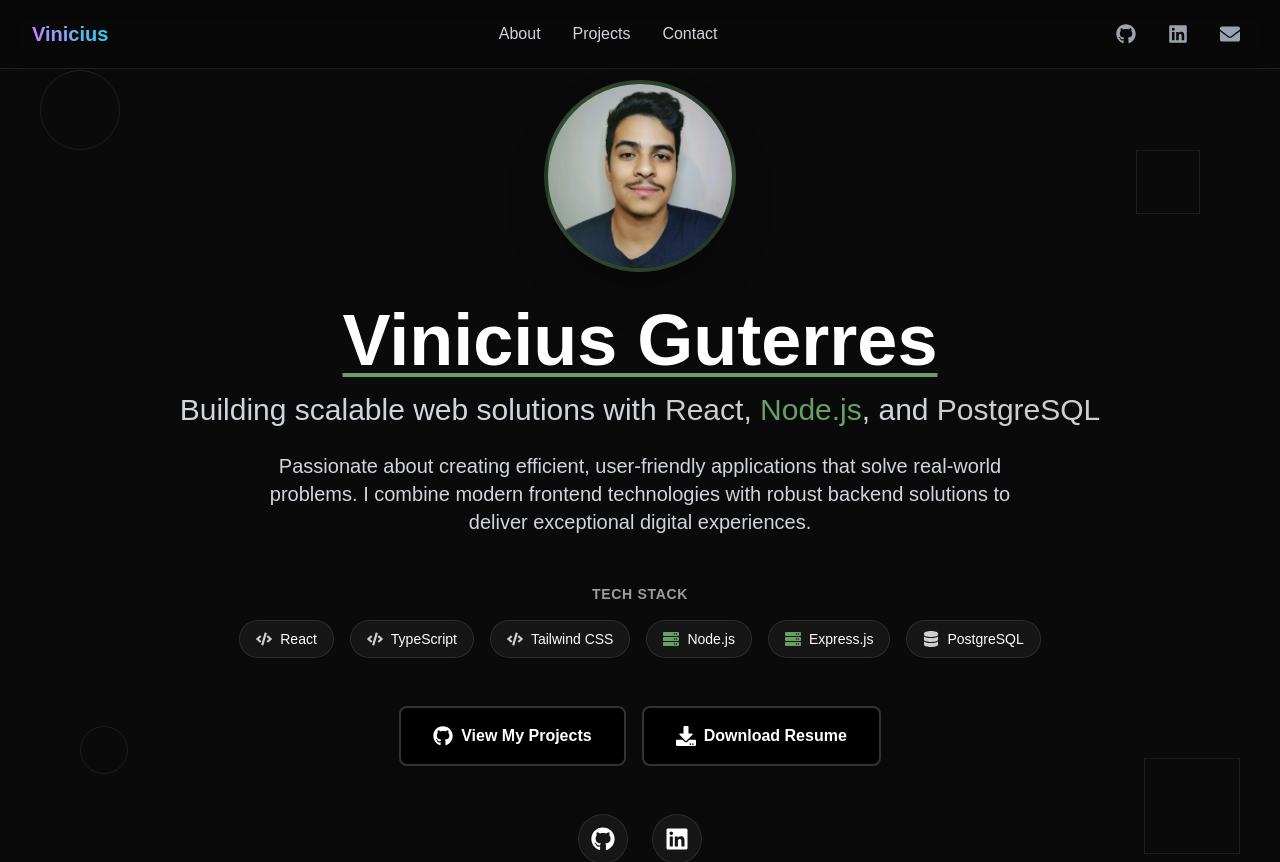
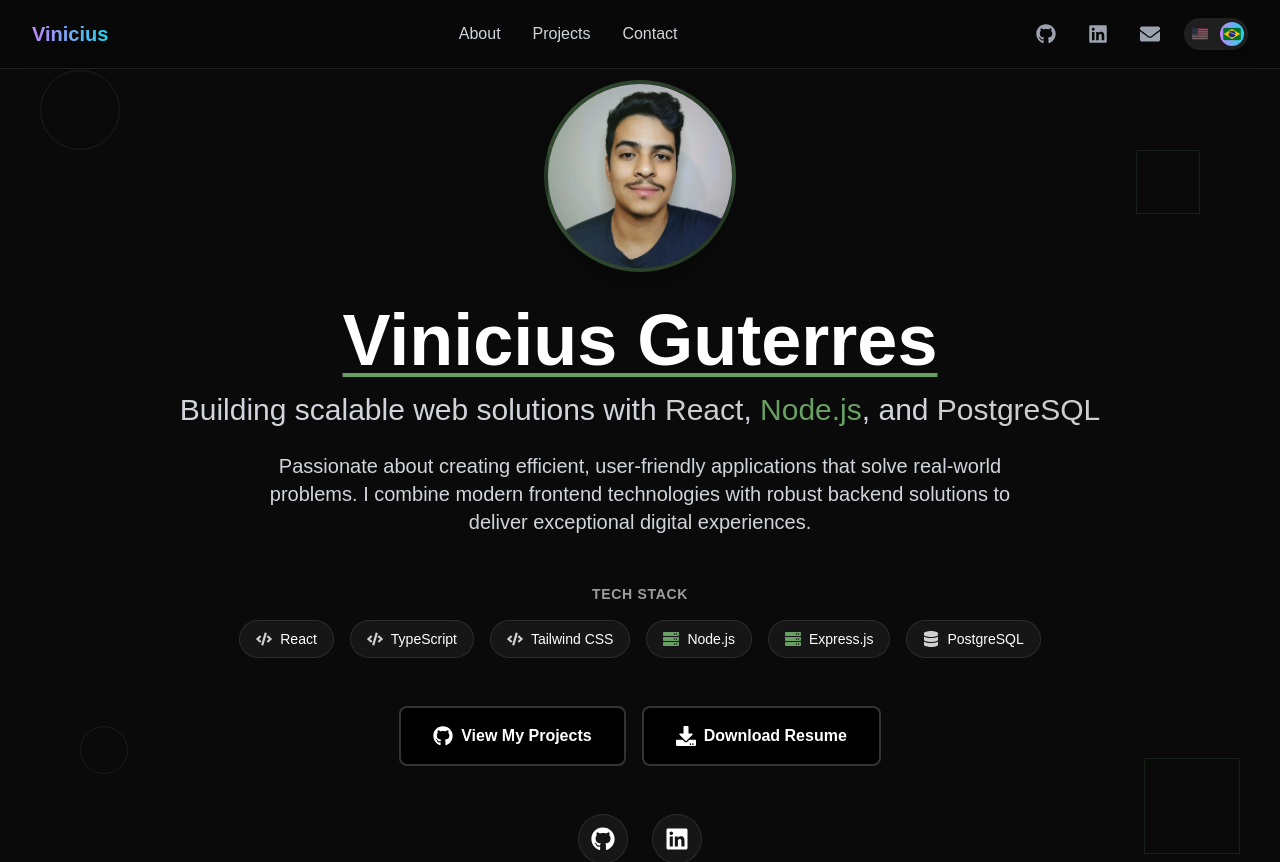
Before and after one commit to ViniciusGuterres/vinicius-dev, a Next.js app: page / in a window 1280 px wide. Shown: the top 862 px of the page. Built offline with nearby package versions, Linux system fonts and the light colour scheme.

Commit message:
feat: Added Language toggle on the header component

```diff
--- a/src/app/components/Header.tsx
+++ b/src/app/components/Header.tsx
@@ -3,6 +3,7 @@
 import { motion } from 'framer-motion';
 import { FaGithub, FaLinkedin, FaEnvelope } from 'react-icons/fa';
 import { SOCIAL_LINKS } from '../config/settings';
+import LanguageToggle from './LanguageToggle';
 
 export default function Header() {
     const { github, linkedin, email } = SOCIAL_LINKS;
@@ -75,6 +76,8 @@ export default function Header() {
                     >
                         <FaEnvelope className="w-5 h-5" />
                     </a>
+
+                    <LanguageToggle />
                 </motion.div>
             </nav>
         </header>
--- a/src/app/components/LanguageToggle.tsx
+++ b/src/app/components/LanguageToggle.tsx
@@ -1,7 +1,85 @@
-export default function LanguageToggle({ }) {
+import React from 'react';
+import { useLanguage } from "../contexts/LanguageContext";
+import Image from 'next/image';
+
+export default function LanguageToggle() {
+    const { language, setLanguage, isLoading } = useLanguage();
+
+    if (isLoading) {
+        return (
+            <div className="w-16 h-8 bg-white/10 rounded-full animate-pulse" />
+        );
+    }
+
+    const isPortuguese = language === 'pt-br';
+
     return (
-        <div>
+        <button
+            onClick={() => setLanguage(isPortuguese ? 'en' : 'pt-br')}
+            className="group relative flex items-center w-16 h-8 bg-white/10 backdrop-blur-sm rounded-full transition-all duration-500 ease-out hover:bg-white/20 focus:outline-none focus:ring-2 focus:ring-purple-400/50"
+            aria-label={`Switch to ${isPortuguese ? 'English' : 'Português'}`}
+        >
+            {/* Active indicator */}
+            <div
+                className={`absolute w-6 h-6 bg-gradient-to-r from-purple-400 to-cyan-400 rounded-full shadow-lg transform transition-all duration-500 ease-out flex items-center justify-center ${isPortuguese ? 'translate-x-9' : 'translate-x-1'
+                    }`}
+            >
+                {/* Flag icon inside the indicator */}
+                <div className="w-3 h-3 rounded-full overflow-hidden">
+                    {isPortuguese ? (
+                        <Image
+                            src="/brazil_flag.svg"
+                            alt="Brazil flag"
+                            width={12}
+                            height={12}
+                            className="w-full h-full object-cover"
+                        />
+                    ) : (
+                        <Image
+                            src="/eua_flag.svg"
+                            alt="USA flag"
+                            width={12}
+                            height={12}
+                            className="w-full h-full object-cover"
+                        />
+                    )}
+                </div>
+            </div>
 
-        </div>
+            {/* Flag indicators */}
+            <div className="relative flex items-center justify-between w-full px-2">
+                {/* USA Flag */}
+                <div
+                    className={`w-4 h-3 rounded-sm overflow-hidden transition-all duration-500 ${!isPortuguese
+                            ? 'opacity-100 scale-110'
+                            : 'opacity-40 scale-100'
+                        }`}
+                >
+                    <Image
+                        src="/eua_flag.svg"
+                        alt="USA flag"
+                        width={16}
+                        height={12}
+                        className="w-full h-full object-cover"
+                    />
+                </div>
+
+                {/* Brazil Flag */}
+                <div
+                    className={`w-4 h-3 rounded-sm overflow-hidden transition-all duration-500 ${isPortuguese
+                            ? 'opacity-100 scale-110'
+                            : 'opacity-40 scale-100'
+                        }`}
+                >
+                    <Image
+                        src="/brazil_flag.svg"
+                        alt="Brazil flag"
+                        width={16}
+                        height={12}
+                        className="w-full h-full object-cover"
+                    />
+                </div>
+            </div>
+        </button>
     );
 }
--- a/src/app/contexts/LanguageContext.tsx
+++ b/src/app/contexts/LanguageContext.tsx
@@ -58,7 +58,7 @@ export function useLanguage() {
     const context = useContext(LanguageContext);
 
     if (context === undefined) {
-        throw new Error('useLanguage must be used within a LanguageProvider');
+        throw new Error("'useLanguage' must be used within a LanguageProvider");
     }
 
     return context;
--- /dev/null
+++ b/src/app/dictionary.ts
@@ -0,0 +1,74 @@
+export const translations = {
+    en: {
+        header: {
+            home: 'Home',
+            about: 'About',
+            projects: 'Projects',
+            contact: 'Contact'
+        },
+        hero: {
+            title: 'Full-Stack Developer',
+            subtitle: 'Building scalable web solutions with React, Node.js, and PostgreSQL',
+            description: 'Passionate about creating efficient, user-friendly applications that solve real-world problems.',
+            viewProjects: 'View My Projects',
+            downloadResume: 'Download Resume'
+        },
+        about: {
+            title: 'About Me',
+            description: [
+                'I\'m a passionate full-stack developer with expertise in modern web technologies.',
+                'I love solving complex problems and creating seamless user experiences.',
+                'Always eager to learn new technologies and improve my craft.'
+            ]
+        },
+        projects: {
+            title: 'My Projects',
+            viewDemo: 'View Demo',
+            viewCode: 'View Code'
+        },
+        contact: {
+            title: 'Get In Touch',
+            subtitle: 'Let\'s work together',
+            name: 'Name',
+            email: 'Email',
+            message: 'Message',
+            send: 'Send Message'
+        }
+    },
+    'pt-br': {
+        header: {
+            home: 'Início',
+            about: 'Sobre',
+            projects: 'Projetos',
+            contact: 'Contato'
+        },
+        hero: {
+            title: 'Desenvolvedor Full-Stack',
+            subtitle: 'Construindo soluções web escaláveis com React, Node.js e PostgreSQL',
+            description: 'Apaixonado por criar aplicações eficientes e user-friendly que resolvem problemas reais.',
+            viewProjects: 'Ver Meus Projetos',
+            downloadResume: 'Baixar Currículo'
+        },
+        about: {
+            title: 'Sobre Mim',
+            description: [
+                'Sou um desenvolvedor full-stack apaixonado com expertise em tecnologias web modernas.',
+                'Adoro resolver problemas complexos e criar experiências de usuário perfeitas.',
+                'Sempre disposto a aprender novas tecnologias e melhorar minhas habilidades.'
+            ]
+        },
+        projects: {
+            title: 'Meus Projetos',
+            viewDemo: 'Ver Demo',
+            viewCode: 'Ver Código'
+        },
+        contact: {
+            title: 'Entre em Contato',
+            subtitle: 'Vamos trabalhar juntos',
+            name: 'Nome',
+            email: 'Email',
+            message: 'Mensagem',
+            send: 'Enviar Mensagem'
+        }
+    }
+} as const;
--- a/src/app/layout.tsx
+++ b/src/app/layout.tsx
@@ -1,6 +1,7 @@
 import type { Metadata } from "next";
 import localFont from "next/font/local";
 import "./globals.css";
+import { LanguageProvider } from "./contexts/LanguageContext";
 
 const geistSans = localFont({
   src: "./fonts/GeistVF.woff",
@@ -42,7 +43,9 @@ export default function RootLayout({
       <body
         className={`${geistSans.variable} ${geistMono.variable} antialiased`}
       >
-        {children}
+        <LanguageProvider initialLanguage="pt-br">
+          {children}
+        </LanguageProvider>
       </body>
     </html>
   );
```
Also changed, not shown: public/brazil_flag.svg (added), public/eua_flag.svg (added).
